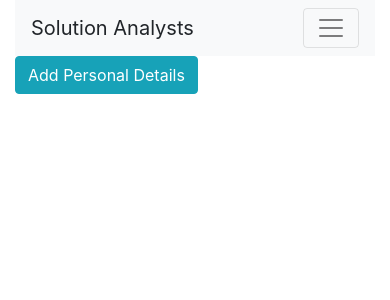
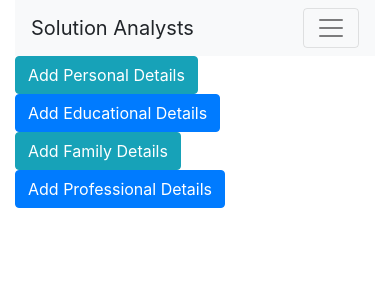
Before and after one commit to shivam-1998/Human-Resource-Management, an Angular app in the folder FrontEnd/: page /admin in a window 390 px wide. Shown: the top 300 px of the page. Built offline with nearby package versions, Linux system fonts and the light colour scheme.

Commit message:
changes to empservice and admin

```diff
--- a/FrontEnd/src/app/admin/admin.component.html
+++ b/FrontEnd/src/app/admin/admin.component.html
@@ -4,6 +4,15 @@
         <div class="col-md-6">
             <button class="btn btn-info" (click)="add_p()">Add Personal Details</button>
         </div>
+        <div class="col-md-6">
+            <button class="btn btn-primary" (click)="add_E()">Add Educational Details</button>
+        </div>
+        <div class="col-md-6">
+            <button class="btn btn-info" (click)="add_F()">Add Family Details</button>
+        </div>
+        <div class="col-md-6">
+            <button class="btn btn-primary" (click)="add_Pr()">Add Professional Details</button>
+        </div>
     </div>
 </div>
 
--- a/FrontEnd/src/app/admin/admin.component.ts
+++ b/FrontEnd/src/app/admin/admin.component.ts
@@ -15,5 +15,14 @@ export class AdminComponent implements OnInit {
   add_p(){
     this.router.navigate(['admin/personal']);
   }
+  add_E(){
+    this.router.navigate(['admin/education']);
+  }
+  add_F(){
+    this.router.navigate(['admin/family']);
+  }
+  add_Pr(){
+    this.router.navigate(['admin/professional']);
+  }
 
 }
--- a/FrontEnd/src/app/admin/education/education.component.ts
+++ b/FrontEnd/src/app/admin/education/education.component.ts
@@ -2,6 +2,7 @@ import { Component, OnInit } from '@angular/core';
 import { AuthService } from 'src/app/auth.service';
 import { Router } from '@angular/router';
 import { FormGroup, FormControl, Validators } from '@angular/forms';
+import { EmployeeService } from 'src/app/employee.service';
 
 
 @Component({
@@ -11,7 +12,7 @@ import { FormGroup, FormControl, Validators } from '@angular/forms';
 })
 export class EducationComponent implements OnInit {
   registerForm:FormGroup
-  constructor(private auth:AuthService,private router:Router) {
+  constructor(private auth:AuthService,private router:Router,private empservice:EmployeeService) {
     this.registerForm = new FormGroup({
       institute_name : new FormControl(null,[Validators.required]),
       degree : new FormControl(null,[Validators.required]),
@@ -23,4 +24,12 @@ export class EducationComponent implements OnInit {
   ngOnInit() {
   }
 
+  EducationDetails(){
+    const data = this.registerForm.value
+    this.empservice.addEducationaldata(data).subscribe(emp=>{
+      console.log(emp);
+
+    })
+  }
+
 }
--- a/FrontEnd/src/app/admin/family/family.component.ts
+++ b/FrontEnd/src/app/admin/family/family.component.ts
@@ -2,6 +2,7 @@ import { Component, OnInit } from '@angular/core';
 import { FormGroup, FormControl, Validators } from '@angular/forms';
 import { Router } from '@angular/router';
 import { AuthService } from 'src/app/auth.service';
+import { EmployeeService } from 'src/app/employee.service';
 
 @Component({
   selector: 'app-family',
@@ -11,7 +12,7 @@ import { AuthService } from 'src/app/auth.service';
 export class FamilyComponent implements OnInit {
   registerForm:FormGroup
 
-  constructor(private router:Router,private auth:AuthService) {
+  constructor(private router:Router,private auth:AuthService,private empservice:EmployeeService) {
     this.registerForm = new FormGroup({
       name : new FormControl(null,[Validators.required,Validators.minLength(3)]),
       relation : new FormControl(null,Validators.required),
@@ -23,4 +24,11 @@ export class FamilyComponent implements OnInit {
   ngOnInit() {
   }
 
+  FamilyDetails(){
+     const data = this.registerForm.value
+     this.empservice.addFamilydata(data).subscribe(emp => {
+        console.log(emp);
+     })
+  }
+
 }
--- a/FrontEnd/src/app/admin/personal/personal.component.html
+++ b/FrontEnd/src/app/admin/personal/personal.component.html
@@ -129,10 +129,8 @@
                         </div>
                         <div class="form-group">
                             <label for="sel1">Role:</label>
-                            <select class="form-control" id="sel1" formControlName="role" aria-placeholder="select role"
-                                required>
-                                <option value="EMPLOYEE">EMPLOYEE</option>
-                            </select>
+                            <input type="text" class="form-control" formControlName="role" placeholder="role"
+                            required>
                             <span class="text-danger"
                                 *ngIf="!registerForm.get('role').valid && registerForm.get('role').touched">
                                 <span *ngIf="!registerForm.get('role').errors['valid']">Enter role</span>
--- a/FrontEnd/src/app/admin/professional/professional.component.html
+++ b/FrontEnd/src/app/admin/professional/professional.component.html
@@ -4,7 +4,7 @@
                 <div class="login-content">
                     <div class="login-form">
                         <h4>Education Details</h4>
-                        <form [formGroup]="registerForm" (ngSubmit)="EducationDetails()">
+                        <form [formGroup]="registerForm" (ngSubmit)="ProfessionalDetails()">
 
                             <div class="form-group">
                                 <label>Company Name</label>
--- a/FrontEnd/src/app/admin/professional/professional.component.ts
+++ b/FrontEnd/src/app/admin/professional/professional.component.ts
@@ -2,6 +2,7 @@ import { Component, OnInit } from '@angular/core';
 import { AuthService } from 'src/app/auth.service';
 import { Router } from '@angular/router';
 import { FormGroup, FormControl, Validators } from '@angular/forms';
+import { EmployeeService } from 'src/app/employee.service';
 
 @Component({
   selector: 'app-professional',
@@ -11,7 +12,7 @@ import { FormGroup, FormControl, Validators } from '@angular/forms';
 export class ProfessionalComponent implements OnInit {
   registerForm : FormGroup;
 
-  constructor(private auth:AuthService,private router:Router) {
+  constructor(private auth:AuthService,private router:Router,private empservice:EmployeeService) {
     this.registerForm = new FormGroup({
       c_name : new FormControl(null,[Validators.required]),
       designation : new FormControl(null,[Validators.required]),
@@ -25,4 +26,12 @@ export class ProfessionalComponent implements OnInit {
   ngOnInit() {
   }
 
+  ProfessionalDetails(){
+    const data =  this.registerForm.value
+    this.empservice.addProfessionaldata(data).subscribe(emp=>{
+      console.log(emp);
+
+    })
+  }
+
 }
--- a/FrontEnd/src/app/employee.service.ts
+++ b/FrontEnd/src/app/employee.service.ts
@@ -12,4 +12,15 @@ export class EmployeeService {
     return this.http.post<any>("http://localhost:3300/personaldetails",data)
   }
 
+  addEducationaldata(data){
+    return this.http.post<any>('http://localhost:3300/education',data)
+  }
+
+  addFamilydata(data){
+    return this.http.post<any>('http://localhost:3300/family',data)
+  }
+
+  addProfessionaldata(data){
+    return this.http.post<any>('http://localhost:3300/professional',data)
+  }
 }
```
